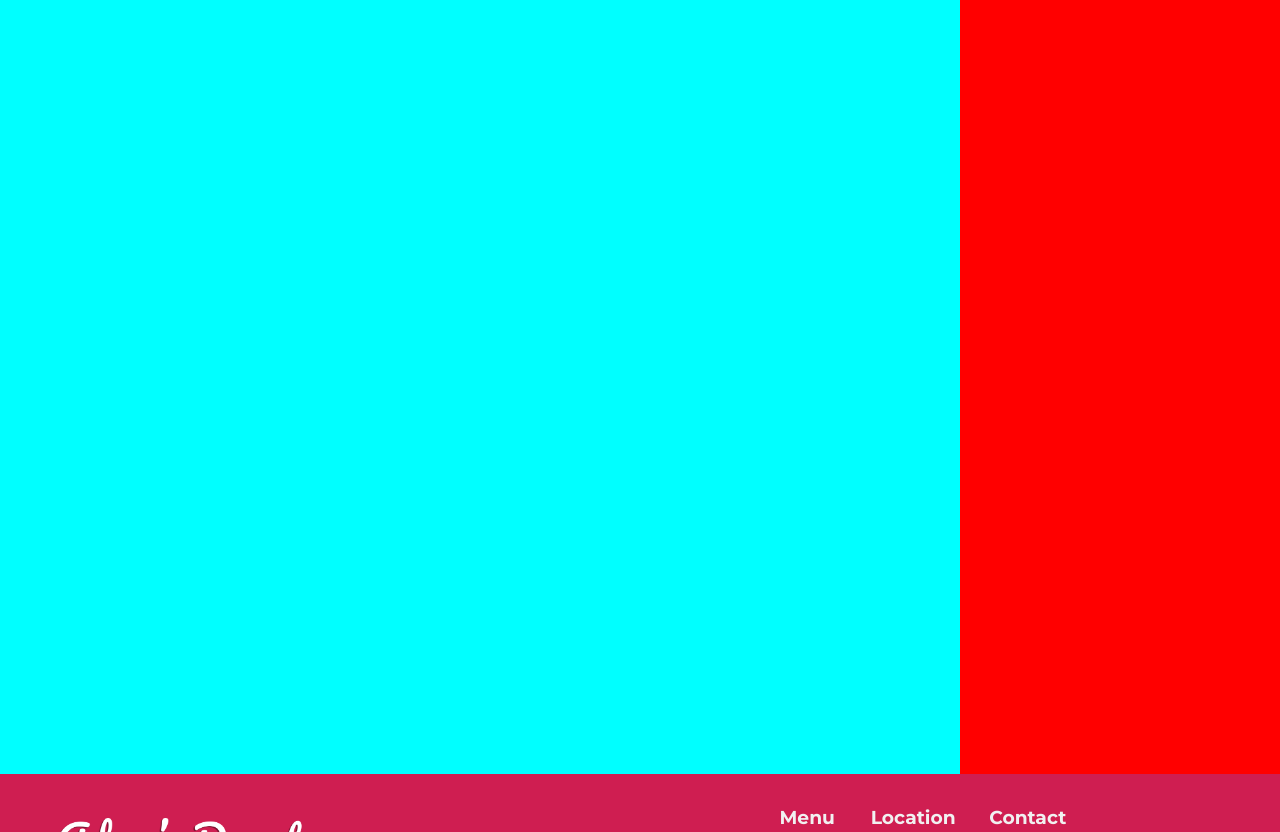
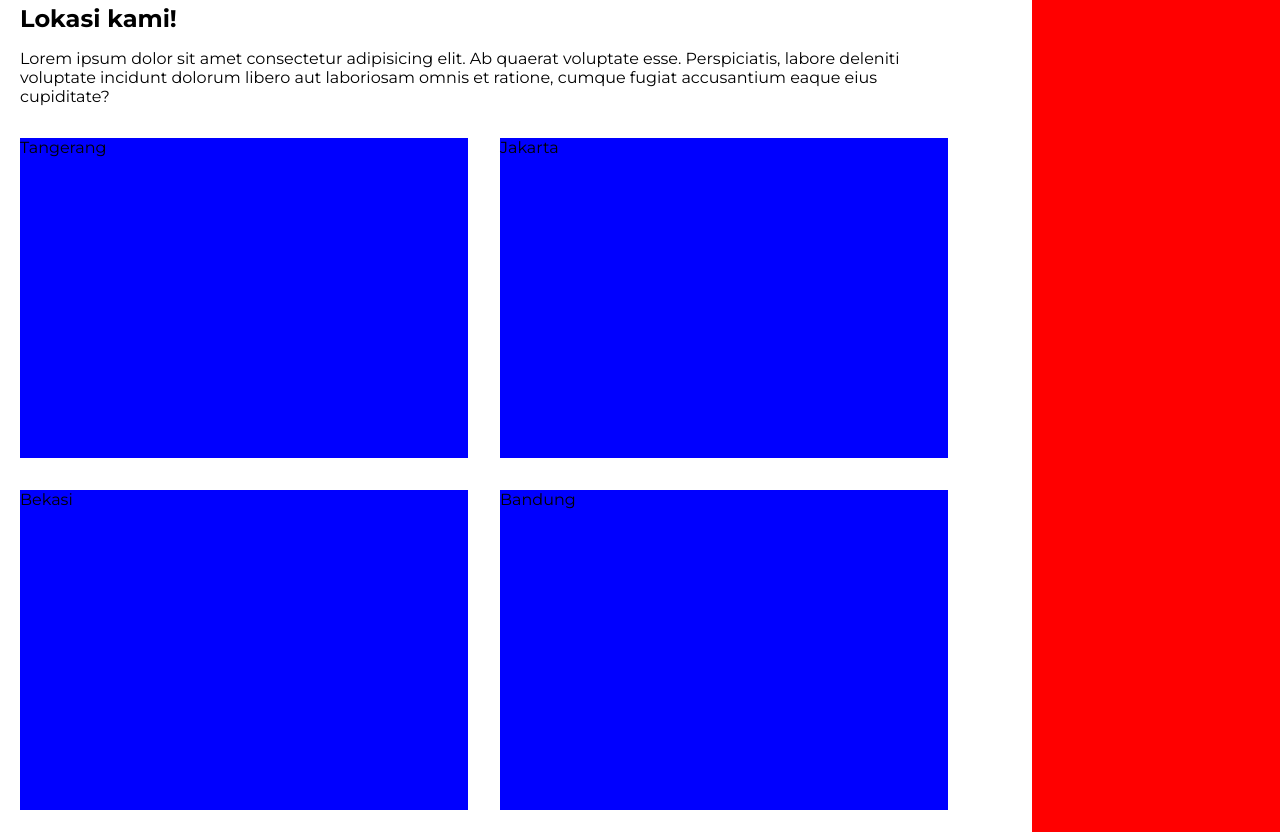
Before and after one commit to adamwahyuh/adam-web-dicoding-project, a plain HTML site: page index.html in a window 1280 px wide. Shown: the part 916-1748 px from the top of the page. Drawn offline with nearby package versions, Linux system fonts and the light colour scheme; a web font is replaced by a local one.

Commit message:
Create Layout for Location

```diff
--- a/asset/css/style.css
+++ b/asset/css/style.css
@@ -43,19 +43,18 @@ main {
     .megatron {
         position: relative;
         height: 100vh;
-        width: 100vw;
+        width: 100%;
         overflow: hidden;
         display: flex;
         align-items: center;
         justify-content: center;
         background-color: rgba(0, 0, 0, 0.199);
+
     }
     .megatron::before {
         content: "";
         position: absolute;
-        top: 0;
-        left: 0;
-        width: 100%;
+        width: 100vw;
         height: 100%;
         background-image: url(/asset/img/donut-home.jpg);
         background-size: cover;
@@ -93,10 +92,10 @@ main {
         line-height: 1.6;
     }
     .menu-button .btn {
-        font-size: 1.2rem;
+        font-size: 1rem;
         color: white;
         background: var(--primary-color);
-        border-radius: 8px;
+        border-radius: 20px;
         transition: all 0.3s ease-in-out;
     }
     .menu-button .btn:hover {
@@ -113,17 +112,45 @@ main {
         height: 100%;
         z-index: 2;
 
-        #content, #side{
+        #location, #contact{
             min-height: 100vh;
         }
-        #content{
-            background-color: aqua;
-            flex: 3;
+        .location{
+            flex: 4;
+            display: flex;
+            flex-direction: column;
+            gap: 2rem;
+
+            margin: 30px 20px;
         }
-        #side{
+
+        .location-sec{
+
+            display: flex;
+            flex-direction: row;
+            gap: 2rem;
+            justify-content: flex-start ;
+            flex-wrap: wrap;
+            align-content: space-evenly;
+        }
+        .location-sec section {
+            background-color: blue;
+            height: 20rem;
+            min-width: 28rem;
+
+        }
+        .location-yap{
+            width: 95%;
+            display: flex;
+            flex-direction: column;
+            gap: 1rem;
+        }
+
+        #contact{
             background-color: red;
             flex: 1;
         }
+
     }
 
 
@@ -208,7 +235,7 @@ footer{
 
 
 
-@media screen and (max-width:1200px){
+@media screen and (max-width:1214px){
     header{
         padding: 1rem;
     }
@@ -223,7 +250,9 @@ footer{
     .footer-container.logo p{
         width: 100%;
     }
-
+    main .flex-c .location-sec{
+        justify-content: center;
+    }
 }
 
 @media screen and (max-width:768px){
@@ -235,5 +264,25 @@ footer{
     .links {
         flex-direction: column;
     }
+    .megatron article {
+        width: 500px;
+    }
 
 }
+
+@keyframes fadeInUp {
+    from {
+        opacity: 0;
+        transform: translateY(50px);
+    }
+    to {
+        opacity: 1;
+        transform: translateY(0);
+    }
+}
+
+.megatron article {
+    opacity: 0;
+    animation: fadeInUp 1s ease-out forwards;
+    animation-delay: 0.5s;
+}
--- a/index.html
+++ b/index.html
@@ -20,8 +20,8 @@
             <div class="links">
                 <ul>
                     <li><a href="#">Home</a></li>
+                    <li><a href="#">Location</a></li>
                     <li><a href="#">Menu</a></li>
-                    <li><a href="#">Promotion</a></li>
                 </ul>
             </div>
         </nav>
@@ -35,19 +35,28 @@
                     <p>Temukan rasa yang tidak pernah anda rasakan! Menyediakan donut yang lezat dan berkualitas, Membuat dengan sepenuh hati, Memastikan Donut kami berkualitas sampai ke tangan Anda</p>
                 </section>
                 <section class="menu-button">
-                    <a href="#" class="btn">Menu</a>
+                    <a href="#" class="btn">Lihat menu..</a>
                 </section>
             </article>
         </div>
 
         <div class="flex-c">
-            <div id="content">
-                <article>
-
+            <div id="location" class="location">
+                <article class="location-yap">
+                    <h2>Lokasi kami!</h2>
+                    <p>Lorem ipsum dolor sit amet consectetur adipisicing elit. Ab quaerat voluptate esse. Perspiciatis, labore deleniti voluptate incidunt dolorum libero aut laboriosam omnis et ratione, cumque fugiat accusantium eaque eius cupiditate?</p>
+                </article>
+                <article class="location-sec">
+                    <section>Tangerang</section>
+                    <section>Jakarta</section>
+                    <section>Bekasi</section>
+                    <section>Bandung</section>
+                    <section>Solo</section>
+                    <section>Surabaya</section>
                 </article>
             </div>
 
-            <aside id="side">
+            <aside id="contact">
 
             </aside>
         </div>
```
Also changed, not shown: asset/css/global.css (+9 -0 lines).
